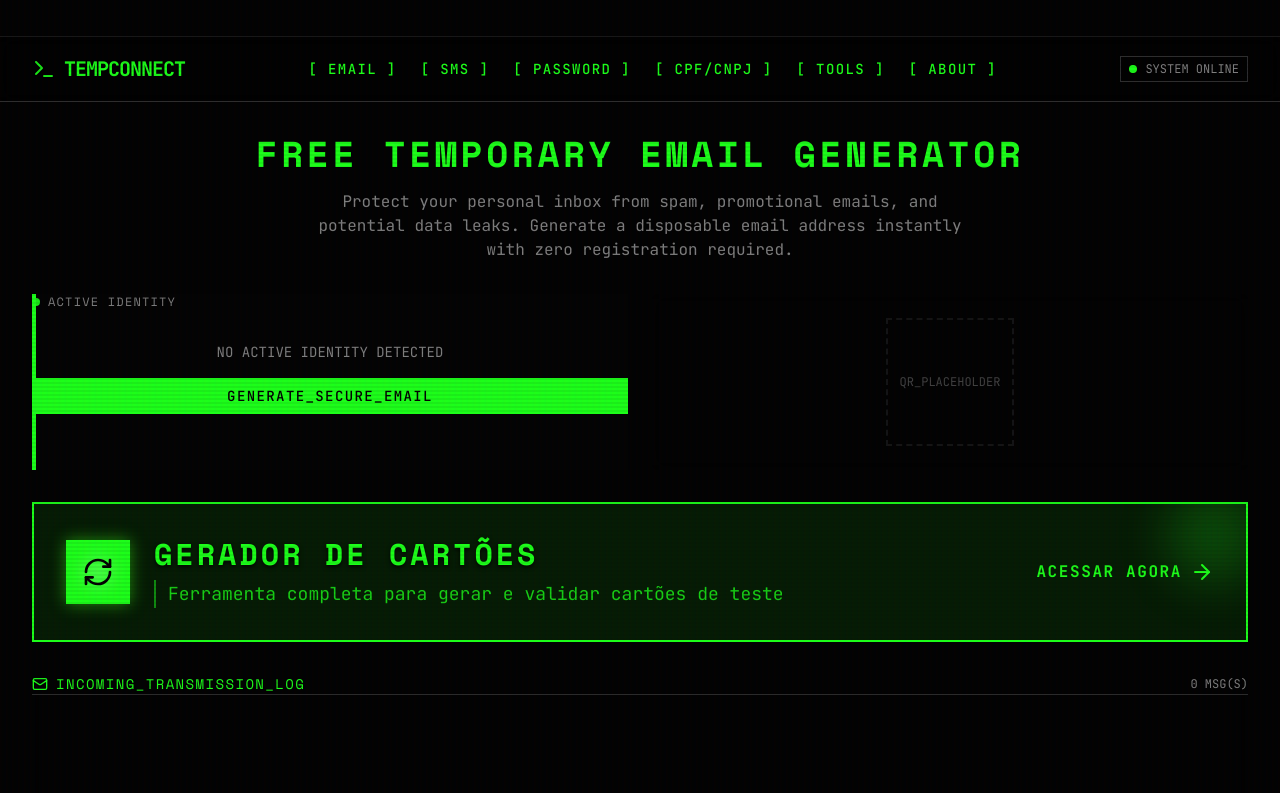
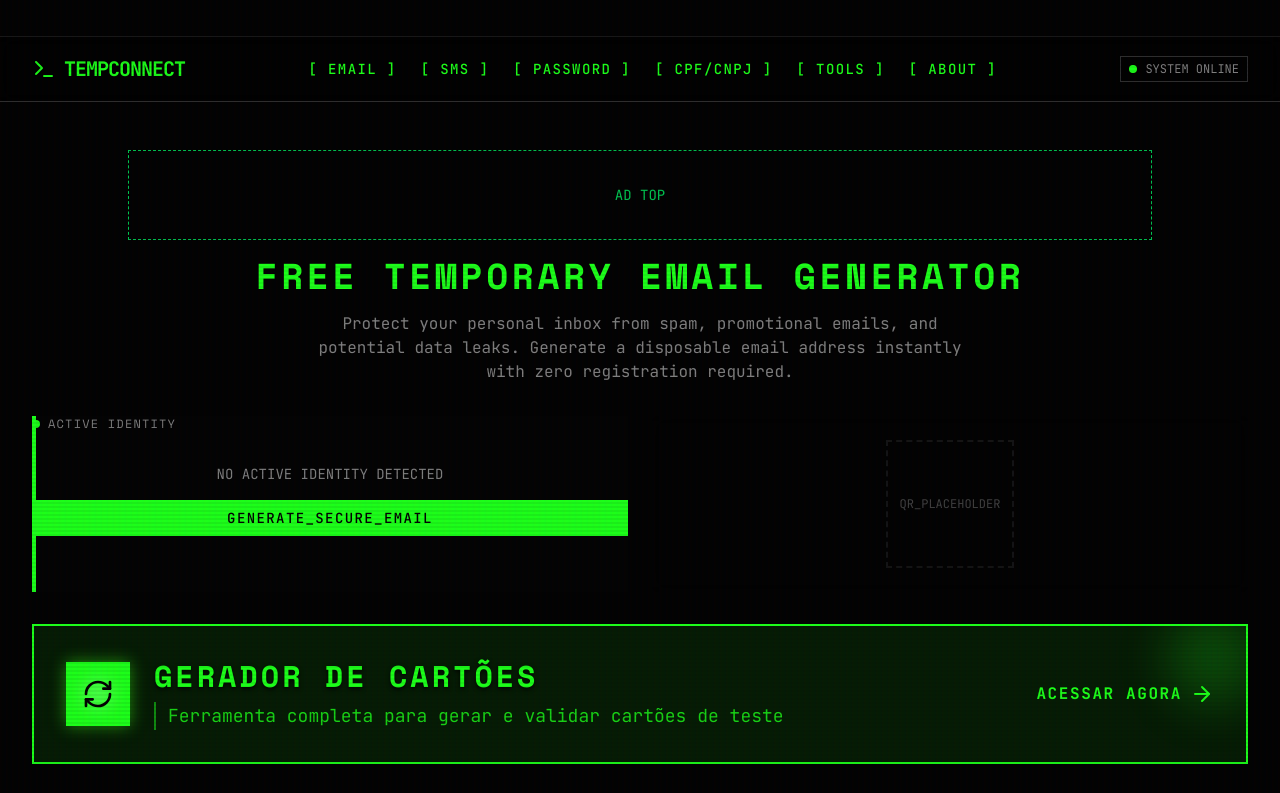
Before and after one commit to ElliasGoncalves/tempconnect, a React (Vite) app: page / in a window 1280 px wide. Shown: the top 793 px of the page. Built offline with nearby package versions, Linux system fonts and the light colour scheme.

Commit message:
add top ad layout fix

```diff
--- /dev/null
+++ b/src/AdTop.tsx
@@ -0,0 +1,7 @@
+export default function AdTop() {
+  return (
+    <div className="w-full min-h-[90px] border border-dashed border-green-500 text-green-500 flex items-center justify-center text-sm">
+      AD TOP
+    </div>
+  );
+}
--- a/src/App.tsx
+++ b/src/App.tsx
@@ -9,6 +9,7 @@ import ReceiveSms from "./ReceiveSms";
 import PasswordGeneratorPage from "./PasswordGeneratorPage";
 import CpfCnpjGeneratorPage from "./CpfCnpjGeneratorPage";
 import { Layout } from "./Layout";
+import AdTop from "./AdTop";
 
 function NotFound() {
   return <div>Page not found.</div>;
@@ -17,6 +18,12 @@ function NotFound() {
 function Router() {
   return (
     <Layout>
+      <div className="w-full flex justify-center py-4">
+        <div className="w-full max-w-5xl">
+          <AdTop />
+        </div>
+      </div>
+
       <Switch>
         <Route path="/" component={Home} />
         <Route path="/temporary-email" component={TemporaryEmailEn} />
```
